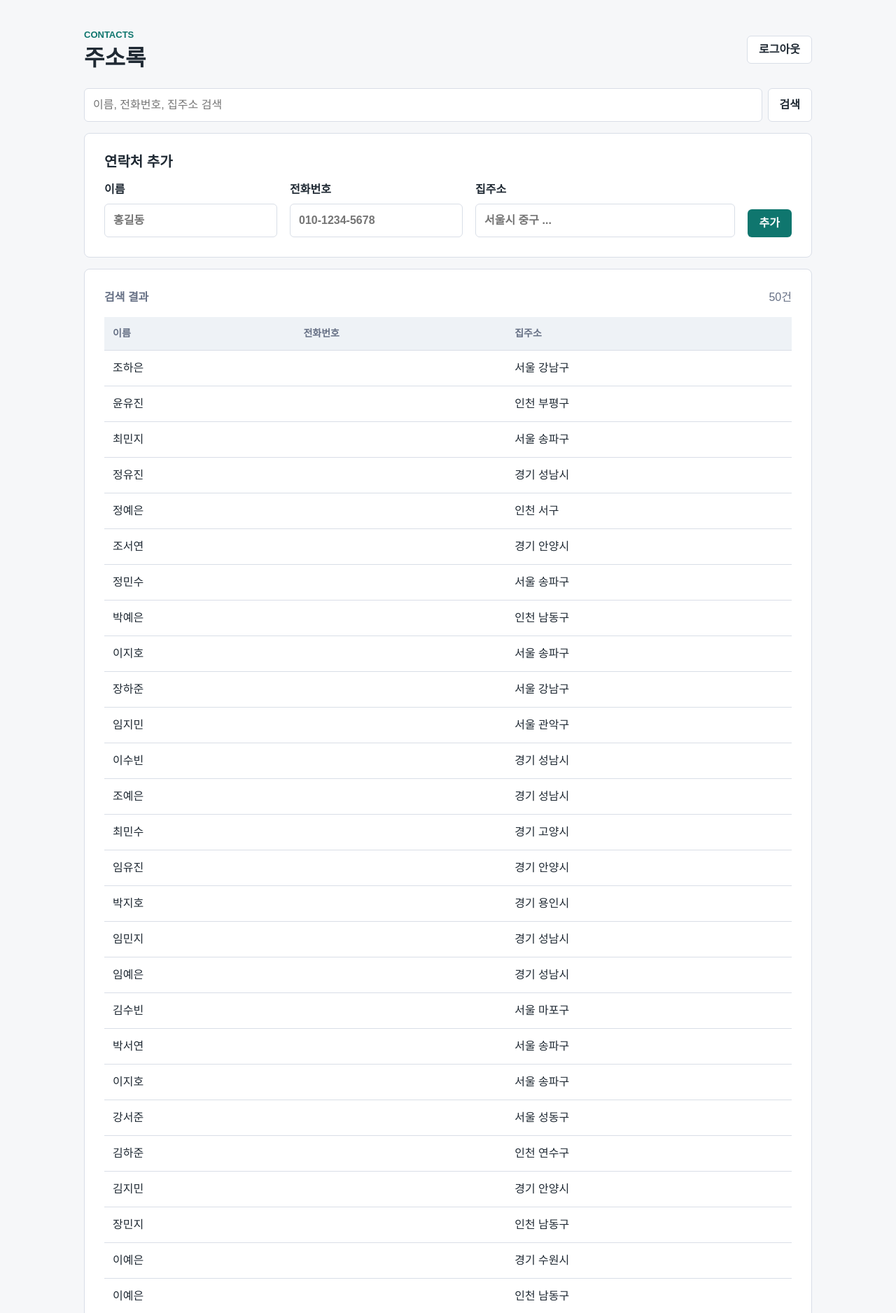
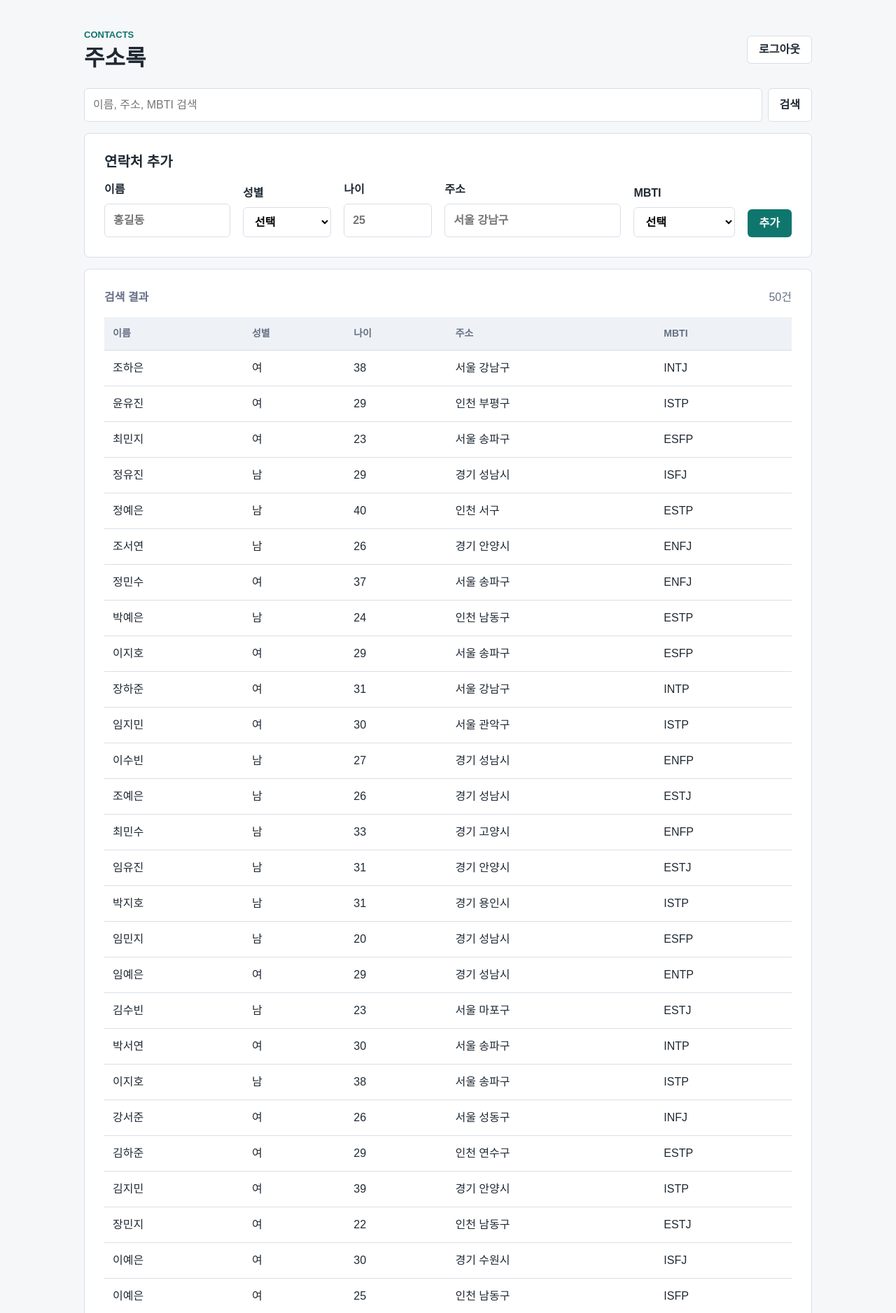
Before and after one commit to HwanLee-Maker/0526_project, a Flask app: page / in a window 1280 px wide. Shown: the part 64-1940 px from the top of the page at 70% size. Run offline with Flask 3, Linux system fonts and the light colour scheme; a user stored in the database is signed in; data comes from the database, SQL or seed files in the repository.

Commit message:
Search app.py 데이터 형식 반영

```diff
--- a/static/style.css
+++ b/static/style.css
@@ -23,7 +23,8 @@ body {
 }
 
 button,
-input {
+input,
+select {
   font: inherit;
 }
 
@@ -135,7 +136,8 @@ h2 {
   flex: 1;
 }
 
-input {
+input,
+select {
   width: 100%;
   border: 1px solid var(--line);
   border-radius: 6px;
@@ -175,7 +177,7 @@ input {
 }
 
 .contact-form {
-  grid-template-columns: 1fr 1fr 1.5fr auto;
+  grid-template-columns: 1fr 0.7fr 0.7fr 1.4fr 0.8fr auto;
   align-items: end;
 }
 
--- a/templates/search/index.html
+++ b/templates/search/index.html
@@ -13,7 +13,7 @@
 
   <section class="toolbar">
     <form id="searchForm" class="search-form">
-      <input id="searchInput" name="q" type="search" placeholder="이름, 전화번호, 집주소 검색">
+      <input id="searchInput" name="q" type="search" placeholder="이름, 주소, MBTI 검색">
       <button type="submit" class="secondary-button">검색</button>
     </form>
   </section>
@@ -29,12 +29,42 @@
         <input id="name" name="name" type="text" placeholder="홍길동" maxlength="40" required>
       </label>
       <label>
-        전화번호
-        <input id="phone" name="phone" type="tel" placeholder="010-1234-5678" maxlength="20" required>
+        성별
+        <select id="gender" name="gender" required>
+          <option value="">선택</option>
+          <option value="남">남</option>
+          <option value="여">여</option>
+        </select>
       </label>
       <label>
-        집주소
-        <input id="address" name="address" type="text" placeholder="서울시 중구 ..." maxlength="120" required>
+        나이
+        <input id="age" name="age" type="number" min="1" max="120" placeholder="25" required>
+      </label>
+      <label>
+        주소
+        <input id="address" name="address" type="text" placeholder="서울 강남구" maxlength="120" required>
+      </label>
+      <label>
+        MBTI
+        <select id="mbti" name="mbti" required>
+          <option value="">선택</option>
+          <option value="INTJ">INTJ</option>
+          <option value="INTP">INTP</option>
+          <option value="ENTJ">ENTJ</option>
+          <option value="ENTP">ENTP</option>
+          <option value="INFJ">INFJ</option>
+          <option value="INFP">INFP</option>
+          <option value="ENFJ">ENFJ</option>
+          <option value="ENFP">ENFP</option>
+          <option value="ISTJ">ISTJ</option>
+          <option value="ISFJ">ISFJ</option>
+          <option value="ESTJ">ESTJ</option>
+          <option value="ESFJ">ESFJ</option>
+          <option value="ISTP">ISTP</option>
+          <option value="ISFP">ISFP</option>
+          <option value="ESTP">ESTP</option>
+          <option value="ESFP">ESFP</option>
+        </select>
       </label>
       <button type="submit" class="primary-button">추가</button>
     </form>
@@ -49,13 +79,15 @@
       <thead>
         <tr>
           <th>이름</th>
-          <th>전화번호</th>
-          <th>집주소</th>
+          <th>성별</th>
+          <th>나이</th>
+          <th>주소</th>
+          <th>MBTI</th>
         </tr>
       </thead>
       <tbody id="contactTableBody">
         <tr>
-          <td colspan="3" class="empty-cell">주소록을 불러오는 중입니다.</td>
+          <td colspan="5" class="empty-cell">주소록을 불러오는 중입니다.</td>
         </tr>
       </tbody>
     </table>
--- a/templates/search/search.js
+++ b/templates/search/search.js
@@ -13,15 +13,25 @@ const FIELD_RULES = {
     maxLength: 40,
     pattern: /^[가-힣a-zA-Z0-9\s._-]+$/
   },
-  phone: {
-    label: "전화번호",
-    maxLength: 20,
-    pattern: /^[0-9+\-\s()]+$/
+  gender: {
+    label: "성별",
+    maxLength: 1,
+    pattern: /^(남|여)$/
+  },
+  age: {
+    label: "나이",
+    maxLength: 3,
+    pattern: /^(?:[1-9][0-9]?|1[01][0-9]|120)$/
   },
   address: {
-    label: "집주소",
+    label: "주소",
     maxLength: 120,
     pattern: /^[가-힣a-zA-Z0-9\s.,()#/_-]+$/
+  },
+  mbti: {
+    label: "MBTI",
+    maxLength: 4,
+    pattern: /^(INTJ|INTP|ENTJ|ENTP|INFJ|INFP|ENFJ|ENFP|ISTJ|ISFJ|ESTJ|ESFJ|ISTP|ISFP|ESTP|ESFP)$/
   }
 };
 
@@ -65,7 +75,7 @@ function renderContacts(contacts) {
   resultCount.textContent = `${contacts.length}건`;
 
   if (contacts.length === 0) {
-    tableBody.innerHTML = '<tr><td colspan="3" class="empty-cell">검색 결과가 없습니다.</td></tr>';
+    tableBody.innerHTML = '<tr><td colspan="5" class="empty-cell">검색 결과가 없습니다.</td></tr>';
     return;
   }
 
@@ -73,8 +83,10 @@ function renderContacts(contacts) {
     const row = document.createElement("tr");
     row.append(
       makeCell(contact.name),
-      makeCell(contact.phone),
-      makeCell(contact.address)
+      makeCell(contact.gender),
+      makeCell(contact.age),
+      makeCell(contact.address),
+      makeCell(contact.mbti)
     );
     return row;
   }));
@@ -90,7 +102,7 @@ async function loadContacts(query = "") {
   }
 
   if (!response.ok) {
-    tableBody.innerHTML = '<tr><td colspan="3" class="empty-cell">주소록을 불러오지 못했습니다.</td></tr>';
+    tableBody.innerHTML = '<tr><td colspan="5" class="empty-cell">주소록을 불러오지 못했습니다.</td></tr>';
     resultCount.textContent = "0건";
     return;
   }
@@ -119,8 +131,10 @@ contactForm.addEventListener("submit", async (event) => {
 
   const payload = {
     name: cleanField(document.getElementById("name").value),
-    phone: cleanField(document.getElementById("phone").value),
-    address: cleanField(document.getElementById("address").value)
+    gender: cleanField(document.getElementById("gender").value),
+    age: cleanField(document.getElementById("age").value),
+    address: cleanField(document.getElementById("address").value),
+    mbti: cleanField(document.getElementById("mbti").value)
   };
 
   for (const key of Object.keys(FIELD_RULES)) {
```
